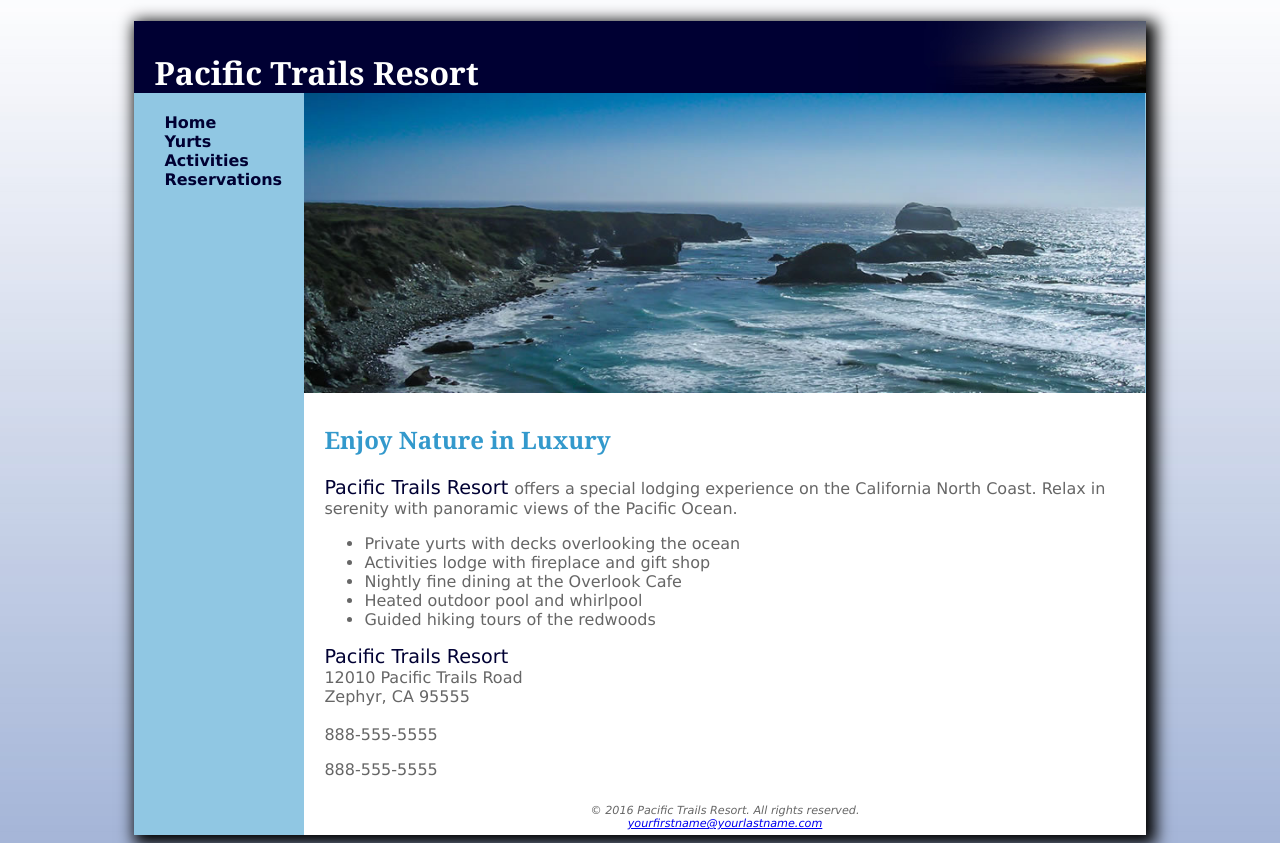
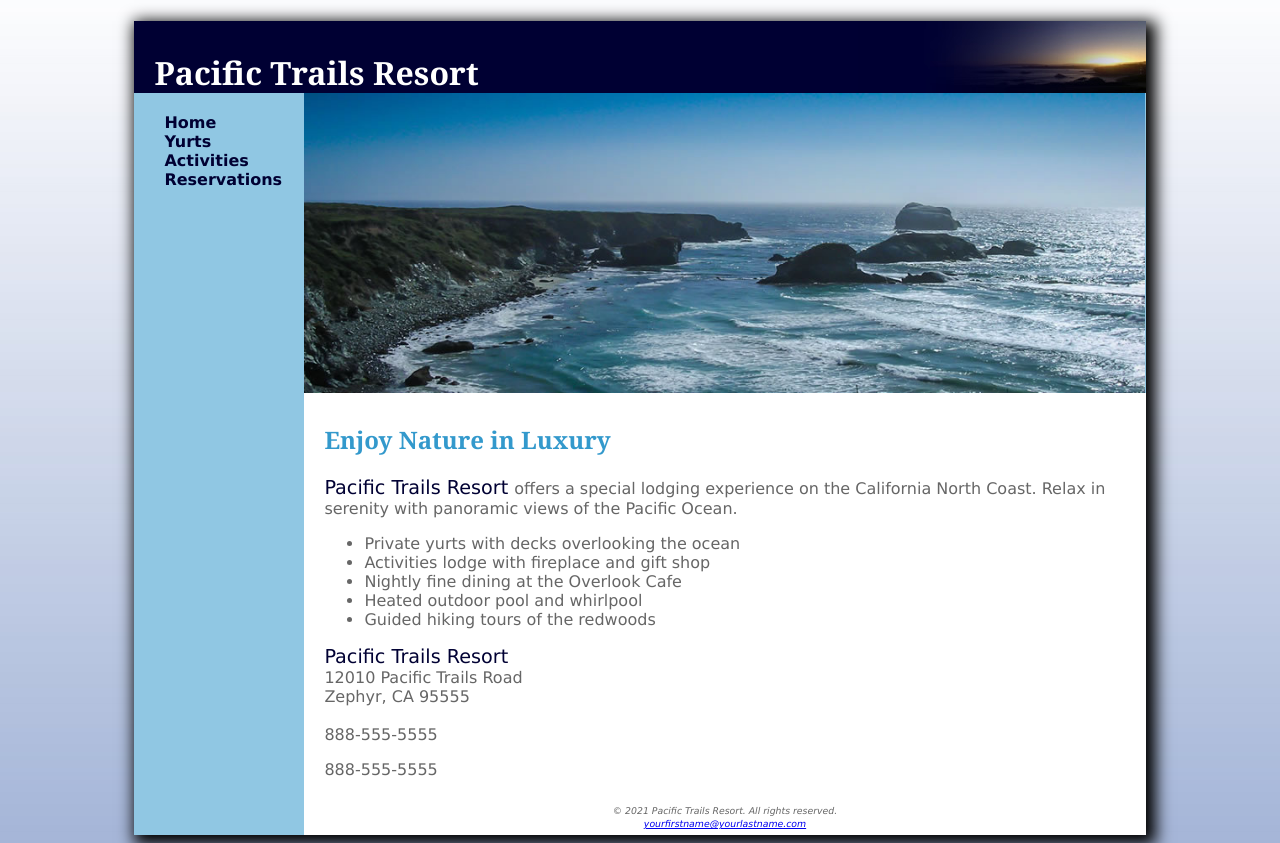
Before and after one commit to wwinstoniv/wwinstoniv-pacifc, a plain HTML site: page index.html in a window 1280 px wide. Drawn offline with Linux system fonts and the light colour scheme.

Commit message:
updated index.html
recopied code; updated footer

```diff
--- a/index.html
+++ b/index.html
@@ -43,8 +43,12 @@
 		</main>
 <!-- This is the end of the main section -->
 		<footer>
-			&copy; 2016 Pacific Trails Resort. All rights reserved.<br>
-			<a href="mailto:me@gmail.com">yourfirstname@yourlastname.com</a>
+			<small>
+				<em>
+					&copy; 2021 Pacific Trails Resort. All rights reserved.<br>
+					<a href="mailto:me@gmail.com"> yourfirstname@yourlastname.com</a>
+				</em>
+			</small>
 		</footer>
 	</div>
 </body>
```
